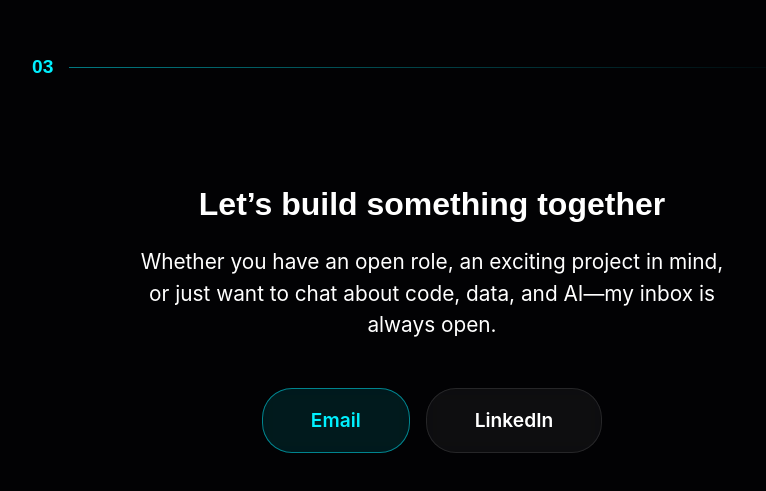
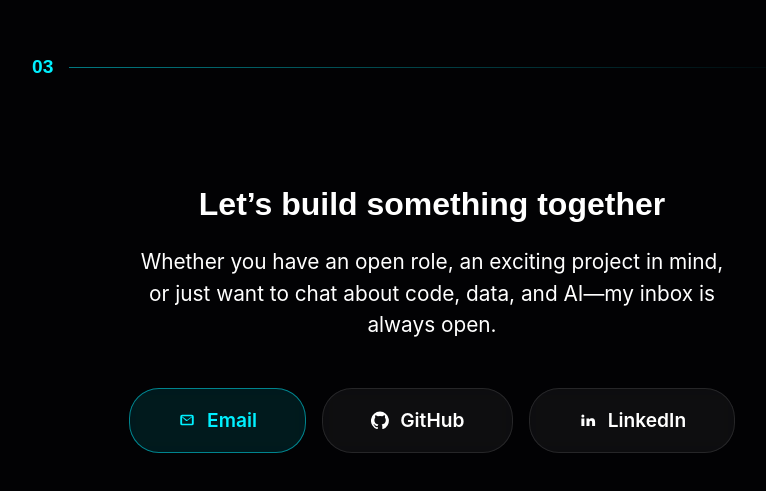
Before and after one commit to divyjain231/divyjain231.github.io, a plain HTML site: page index.html in a window 1280 px wide. Shown: the part 3056-3547 px from the top of the page, without its empty margins (208-974 px from the left). Drawn offline with nearby package versions, Linux system fonts and the light colour scheme; animation ran at ten frames a second.

Commit message:
Align contact social icons
Co-authored-by: Copilot <223556219+Copilot@users.noreply.github.com>

```diff
--- a/index.html
+++ b/index.html
@@ -254,6 +254,21 @@
         .glass-btn.large {
             font-size: 1.2rem;
             padding: 1rem 3rem;
+        }
+
+        .social-link {
+            display: inline-flex;
+            align-items: center;
+            justify-content: center;
+            gap: 0.7rem;
+        }
+
+        .social-link svg {
+            display: block;
+            width: 18px;
+            height: 18px;
+            flex-shrink: 0;
+            fill: currentColor;
         }
 
         .highlight-btn {
@@ -675,9 +690,20 @@
                     and AI—my inbox is always open.
                 </p>
                 <div style="display: flex; gap: 1rem; justify-content: center; flex-wrap: wrap;">
-                    <a href="mailto:divygenai@gmail.com" class="glass-btn large highlight-btn">Email</a>
+                    <a href="mailto:divygenai@gmail.com" class="glass-btn large highlight-btn social-link">
+                        <svg viewBox="0 0 24 24" aria-hidden="true"><path d="M3 7.5A2.5 2.5 0 0 1 5.5 5h13A2.5 2.5 0 0 1 21 7.5v9A2.5 2.5 0 0 1 18.5 19h-13A2.5 2.5 0 0 1 3 16.5v-9Zm2.2-.5 6.8 5.1 6.8-5.1H5.2Zm13.3 1.3-6.5 4.9a1 1 0 0 1-1.2 0L5.5 8.3v8.2c0 .28.22.5.5.5h12c.28 0 .5-.22.5-.5V8.3Z"/></svg>
+                        <span>Email</span>
+                    </a>
+                    <a href="https://github.com/divyjain231" target="_blank" rel="noopener noreferrer"
+                        class="glass-btn large social-link">
+                        <svg viewBox="0 0 24 24" aria-hidden="true"><path d="M12 .8a12 12 0 0 0-3.8 23.4c.6.1.8-.3.8-.6v-2.2c-3.3.7-4-1.3-4-1.3-.5-1.4-1.3-1.8-1.3-1.8-1.1-.8.1-.8.1-.8 1.2.1 1.8 1.2 1.8 1.2 1.1 1.9 2.8 1.4 3.5 1 .1-.8.4-1.4.8-1.7-2.6-.3-5.4-1.3-5.4-5.9 0-1.3.5-2.4 1.2-3.2-.1-.3-.5-1.5.1-3.1 0 0 1-.3 3.3 1.2a11.5 11.5 0 0 1 6 0c2.3-1.5 3.3-1.2 3.3-1.2.6 1.6.2 2.8.1 3.1.8.8 1.2 1.9 1.2 3.2 0 4.6-2.8 5.6-5.4 5.9.4.4.8 1.1.8 2.2v3.3c0 .3.2.7.8.6A12 12 0 0 0 12 .8Z"/></svg>
+                        <span>GitHub</span>
+                    </a>
                     <a href="https://www.linkedin.com/in/divyjain23" target="_blank" rel="noopener noreferrer"
-                        class="glass-btn large">LinkedIn</a>
+                        class="glass-btn large social-link">
+                        <svg viewBox="0 0 24 24" aria-hidden="true"><path d="M6.5 8.5a2 2 0 1 1 0-4 2 2 0 0 1 0 4ZM4.5 10h4v10h-4V10Zm6.5 0h3.8v1.4h.1c.5-.9 1.7-1.8 3.5-1.8 3.7 0 4.4 2.4 4.4 5.4V20h-4v-4.4c0-1.1 0-2.6-1.6-2.6s-1.9 1.2-1.9 2.5V20h-4V10Z"/></svg>
+                        <span>LinkedIn</span>
+                    </a>
                 </div>
             </div>
         </section>
```
